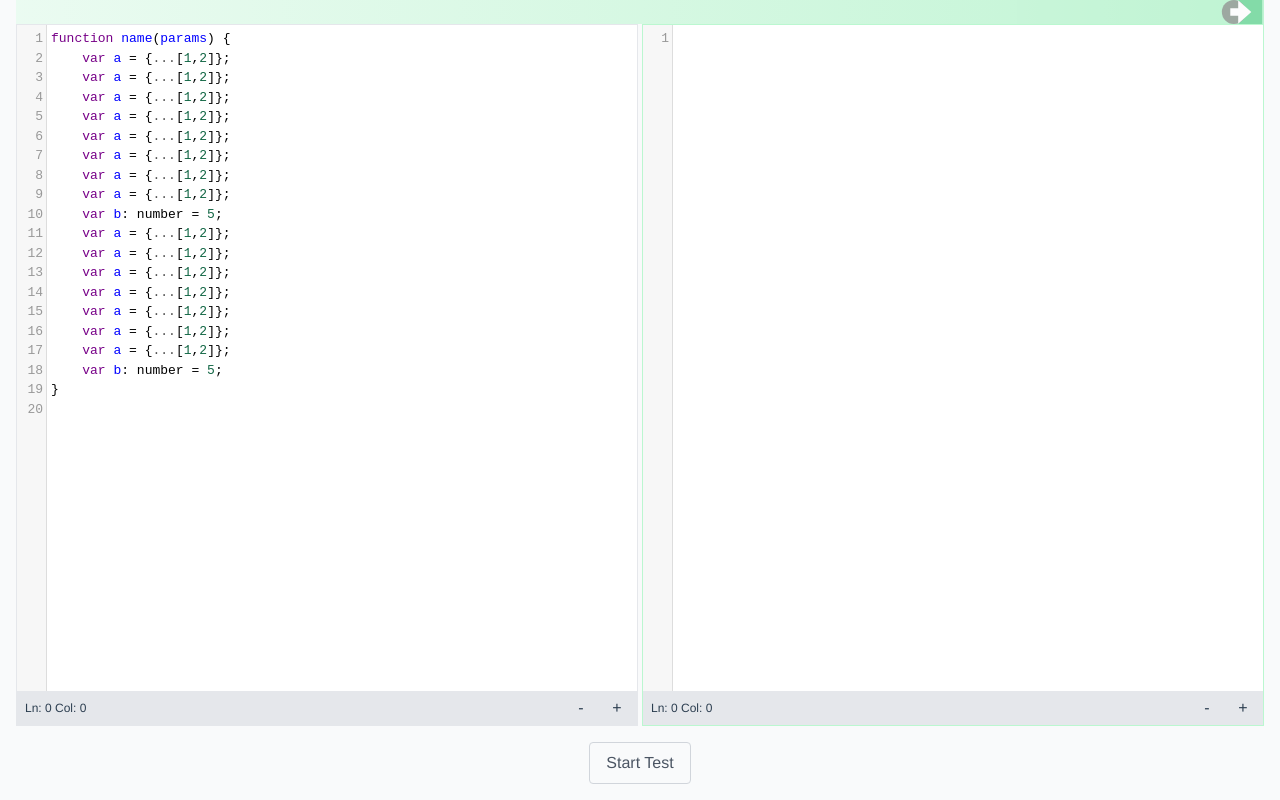
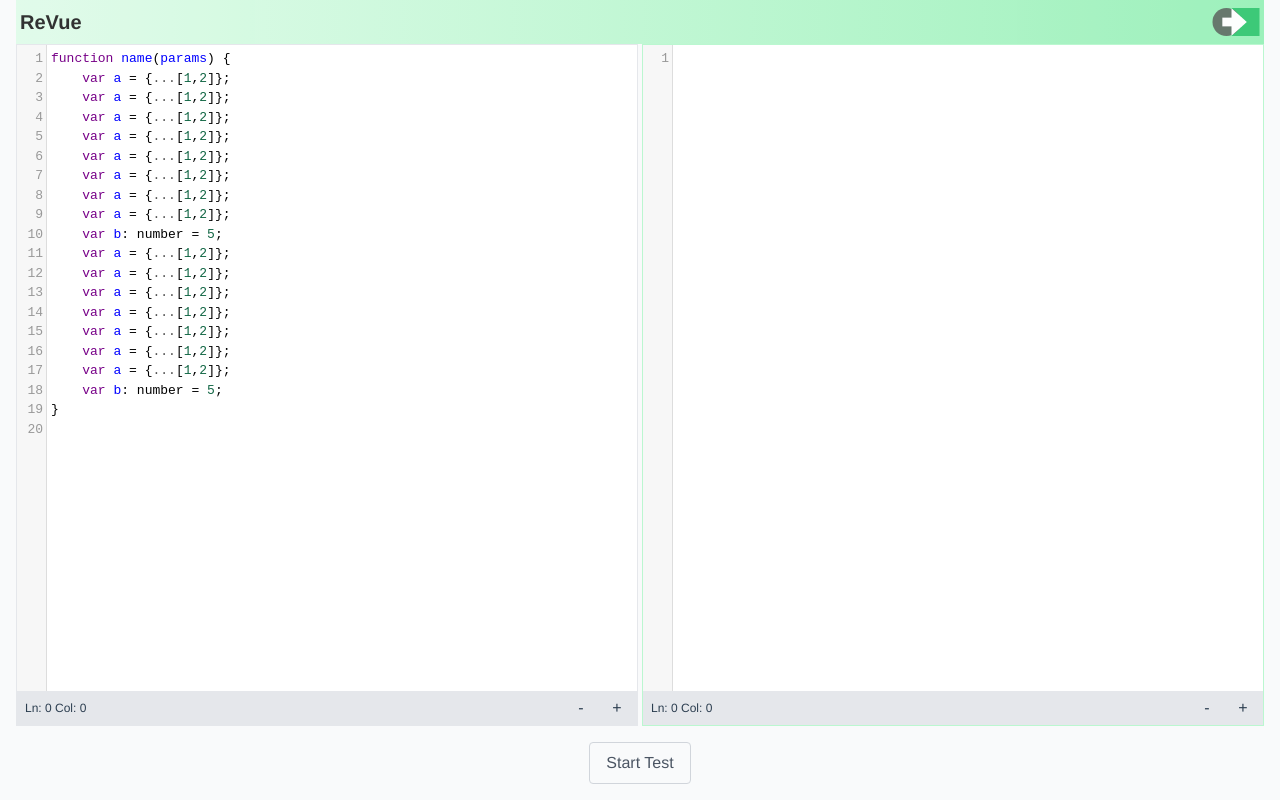
Before and after one commit to maxzz/revue-playground, a Vue app: page / in a window 1280 px wide. Built offline with nearby package versions, Linux system fonts and the light colour scheme.

Commit message:
Feature: add header layout update

```diff
--- a/src/components/Header.vue
+++ b/src/components/Header.vue
@@ -1,6 +1,7 @@
 <template>
-    <div class="flex mx-4 justify-end  opacity-50 bg-gradient-to-r from-green-100 to-green-300">
-        <svg xmlns="http://www.w3.org/2000/svg" viewBox="0 0 215 128">
+    <div class="mx-4 py-2 flex justify-between items-center opacity-80 bg-gradient-to-r from-green-100 to-green-300">
+        <span class="pl-1 text-black font-bold text-xl">ReVue</span>
+        <svg class="mr-1 w-12 h-7" xmlns="http://www.w3.org/2000/svg" viewBox="0 0 215 128">
             <path class="logo-decomp-a" d="M87 0h128v128H87z" />
             <circle class="logo-decomp-circle" cx="64" cy="64" r="64" />
             <path class="logo-decomp-arrow" d="M157 64L87 1v126l70-63z"/>
@@ -10,10 +11,6 @@
 </template>
 
 <style scoped>
-    svg {
-        width: 44px;
-        height: 24px;
-    }
     .logo-decomp-a {
         fill: #0fbe58;
     }
```
